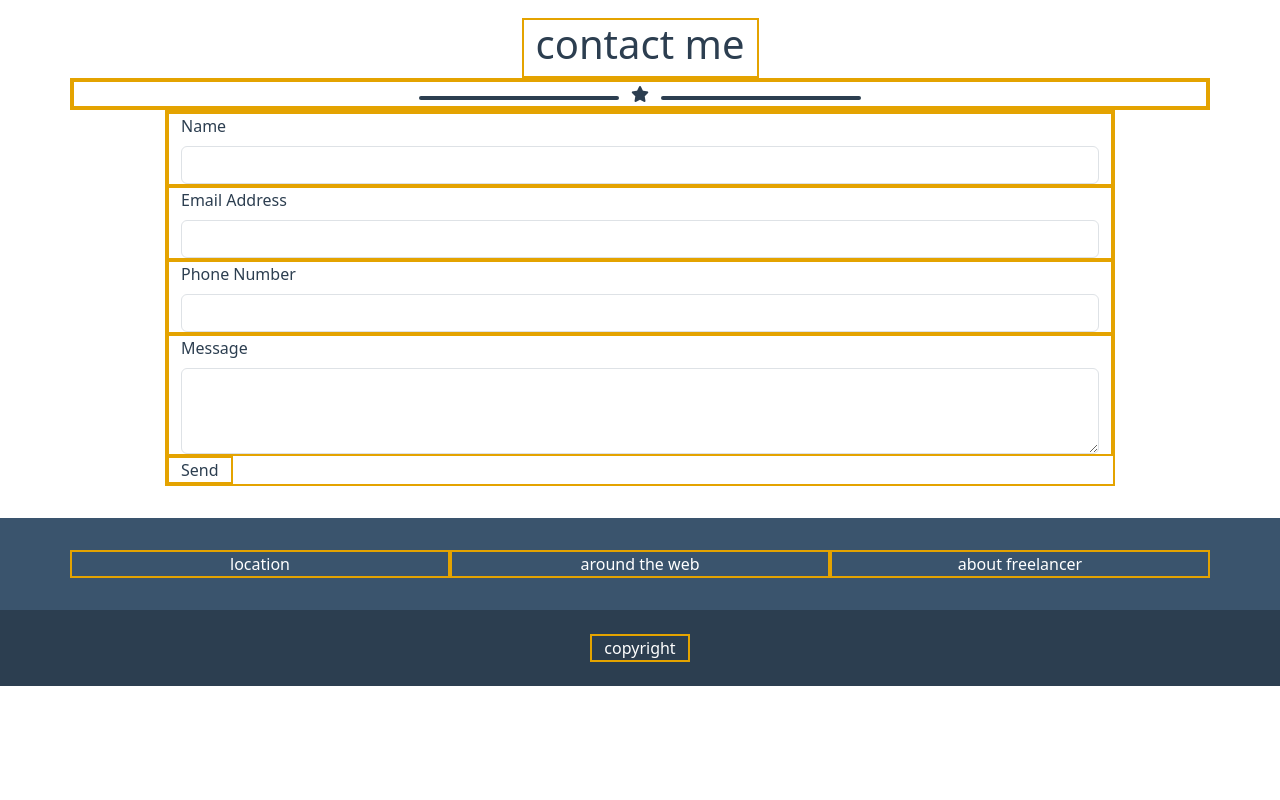
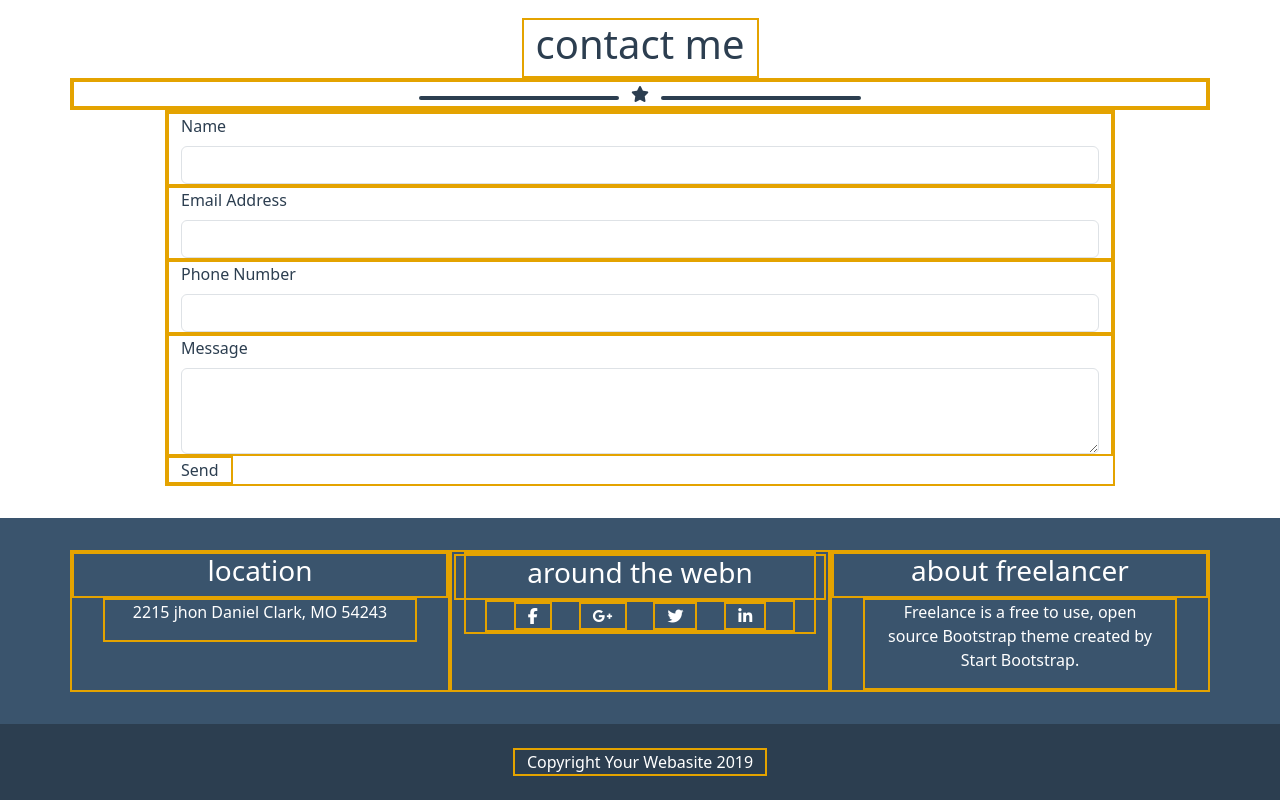
Before and after one commit to Blaser993/html-css-bootstrap-freelancer, a plain HTML site: page index.html in a window 1280 px wide. Shown: the part 1708-2508 px from the top of the page. Before the commit the page ends 2394 px from the top, so only its background shows below. Drawn offline with nearby package versions, Linux system fonts and the light colour scheme.

Commit message:
NEW FEAT .bla_footer refact

```diff
--- a/index.html
+++ b/index.html
@@ -304,9 +304,76 @@
 
             <div class="container text-center">
                 <div class="row justify-content-between">
-                    <div class="col-12 col-md-4">location</div>
-                    <div class="col-12 col-md-4">around the web</div>
-                    <div class="col-12 col-md-4">about freelancer</div>
+
+                    <div class="col-12 col-md-4">
+                        <div class="row justify-content-center">
+                            <div class="col-12">
+                                <h3>
+                                    location
+                                </h3>
+                            </div>
+                            <div class="col-10">
+                                <p>
+                                    2215 jhon Daniel Clark, MO 54243
+                                </p>
+                            </div>
+                        </div>
+                    </div>
+
+                    <div class="col-12 col-md-4">
+                        <div class="col-12">
+                            <div class="row justify-content-center">
+
+                                <div class="col-12">
+                                    <h3>
+                                        around the webn
+                                    </h3>
+                                </div>
+
+                                <div class="col-10">
+                                    <ul class="row justify-content-evenly">
+                                        <li class="col-auto">
+                                            <a href="#">
+                                                <i class="fa-brands fa-facebook-f"></i>
+                                            </a>
+                                        </li>
+                                        <li class="col-auto">
+                                            <a href="#">
+                                                <i class="fa-brands fa-google-plus-g"></i>
+                                            </a>
+                                        </li>
+                                        <li class="col-auto">
+                                            <a href="#">
+                                                <i class="fa-brands fa-twitter"></i>
+                                            </a>
+                                        </li>
+                                        <li class="col-auto">
+                                            <a href="#">
+                                                <i class="fa-brands fa-linkedin-in"></i>
+                                            </a>
+                                        </li>
+                                    </ul>
+                                </div>
+
+                            </div>
+                        </div>
+                    </div>
+
+                    <div class="col-12 col-md-4">
+                        <div class="row justify-content-center">
+                            <div class="col-12">
+                                <h3>
+                                    about freelancer
+                                </h3>
+                            </div>
+                            <div class="col-10">
+                                <p>
+                                    Freelance is a free to use, open source Bootstrap theme created by <span>Start Bootstrap</span>.
+                                </p>
+                            </div>
+                        </div>
+                    </div>
+
                 </div>
             </div>
 
@@ -316,7 +383,7 @@
 
             <div class="row justify-content-center">
                 <div class="col-auto">
-                    copyright
+                    Copyright Your Webasite 2019
                 </div>
             </div>
 
```
